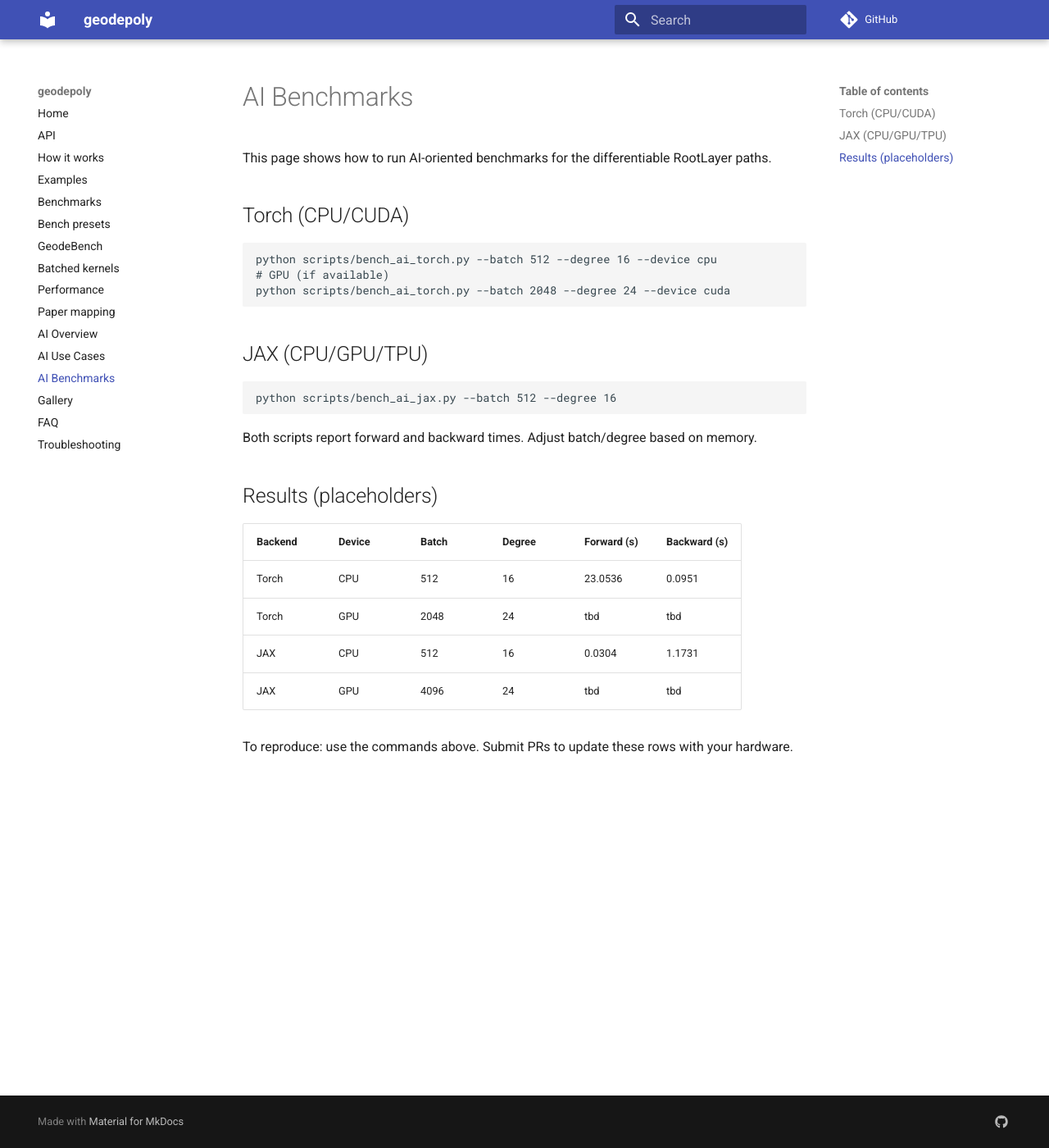
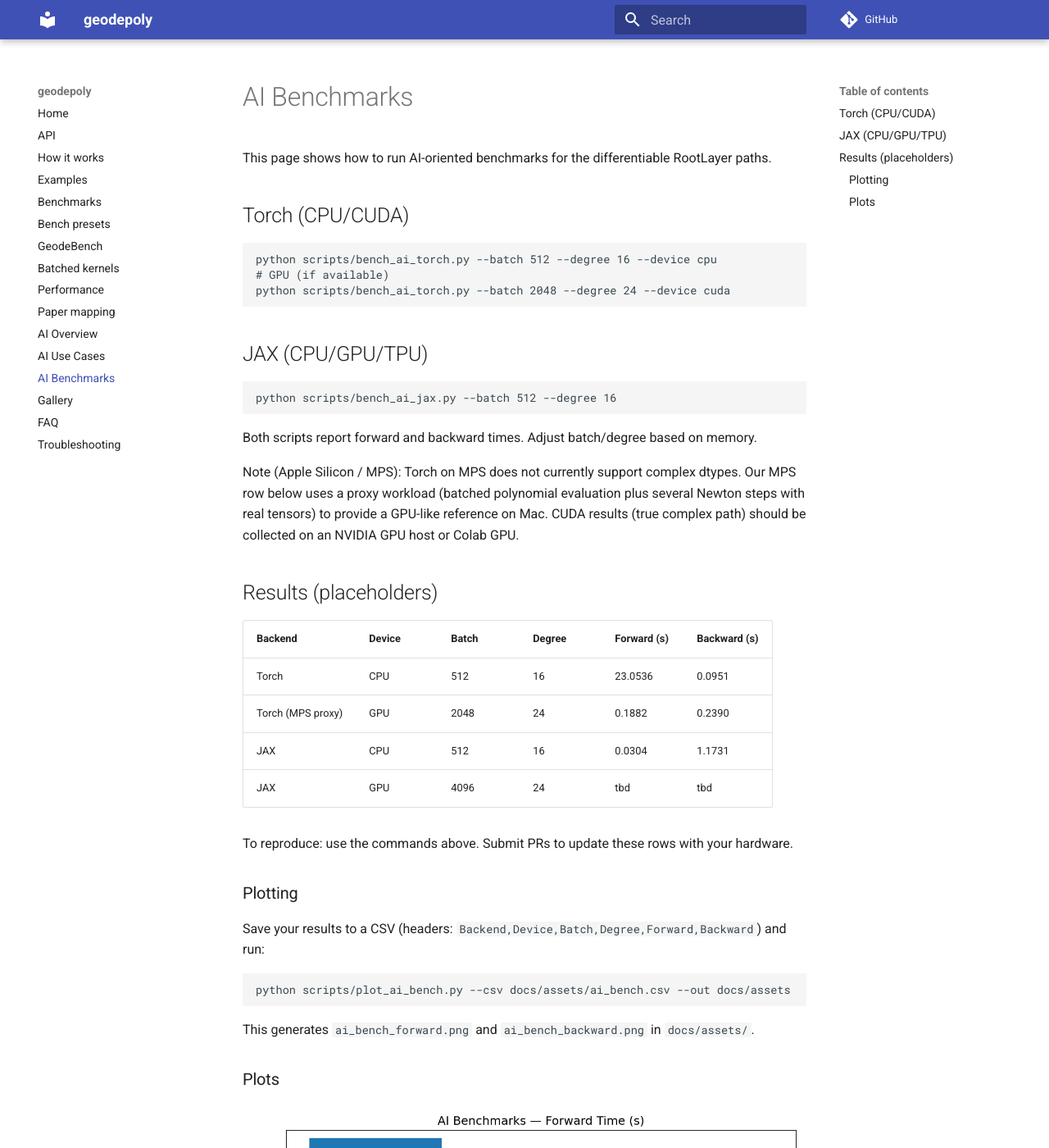
Before and after one commit to ricfulop/geodepoly, an MkDocs documentation site: the page built from docs/ai_benchmarks.md, in a window 1280 px wide and 1400 px high. Shown: the whole window at 82% size. Built offline with MkDocs 1.6.1 and Material for MkDocs 9.7.7, drawn with Linux system fonts in a browser that asks for light colours; comment, search, counter and statistics services are not loaded.

Commit message:
docs(ai): embed AI bench forward/backward plots

````diff
--- a/docs/ai_benchmarks.md
+++ b/docs/ai_benchmarks.md
@@ -18,13 +18,34 @@
 
 Both scripts report forward and backward times. Adjust batch/degree based on memory.
 
+Note (Apple Silicon / MPS): Torch on MPS does not currently support complex dtypes. Our MPS row below uses a
+proxy workload (batched polynomial evaluation plus several Newton steps with real tensors) to provide a
+GPU-like reference on Mac. CUDA results (true complex path) should be collected on an NVIDIA GPU host or
+Colab GPU.
+
 ## Results (placeholders)
 
 | Backend | Device | Batch | Degree | Forward (s) | Backward (s) |
 | --- | --- | --- | --- | --- | --- |
 | Torch | CPU | 512 | 16 | 23.0536 | 0.0951 |
-| Torch | GPU | 2048 | 24 | tbd | tbd |
+| Torch (MPS proxy) | GPU | 2048 | 24 | 0.1882 | 0.2390 |
 | JAX | CPU | 512 | 16 | 0.0304 | 1.1731 |
 | JAX | GPU | 4096 | 24 | tbd | tbd |
 
 To reproduce: use the commands above. Submit PRs to update these rows with your hardware.
+
+### Plotting
+
+Save your results to a CSV (headers: `Backend,Device,Batch,Degree,Forward,Backward`) and run:
+
+```bash
+python scripts/plot_ai_bench.py --csv docs/assets/ai_bench.csv --out docs/assets
+```
+
+This generates `ai_bench_forward.png` and `ai_bench_backward.png` in `docs/assets/`.
+
+### Plots
+
+![AI Bench Forward](assets/ai_bench_forward.png)
+
+![AI Bench Backward](assets/ai_bench_backward.png)
````
